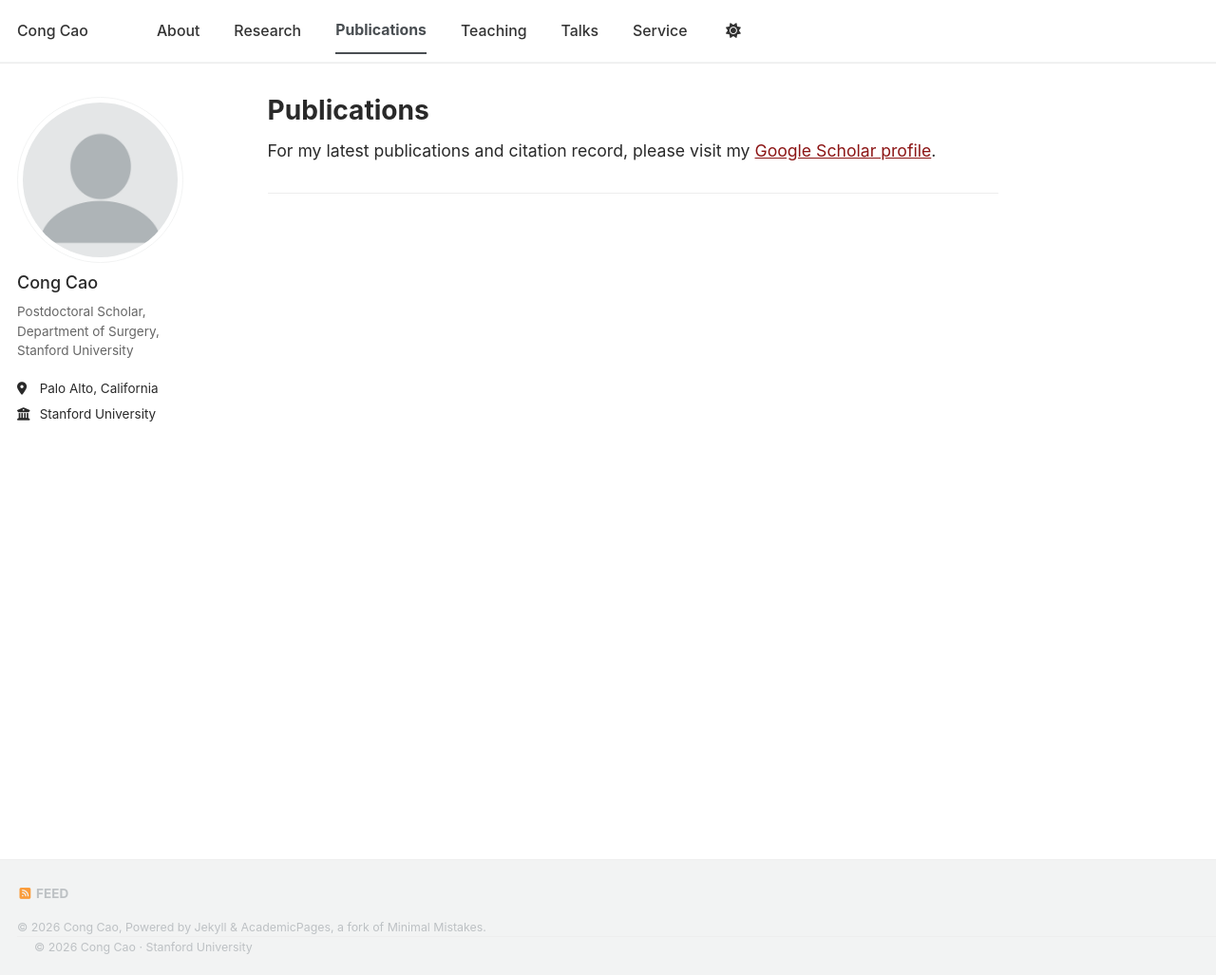
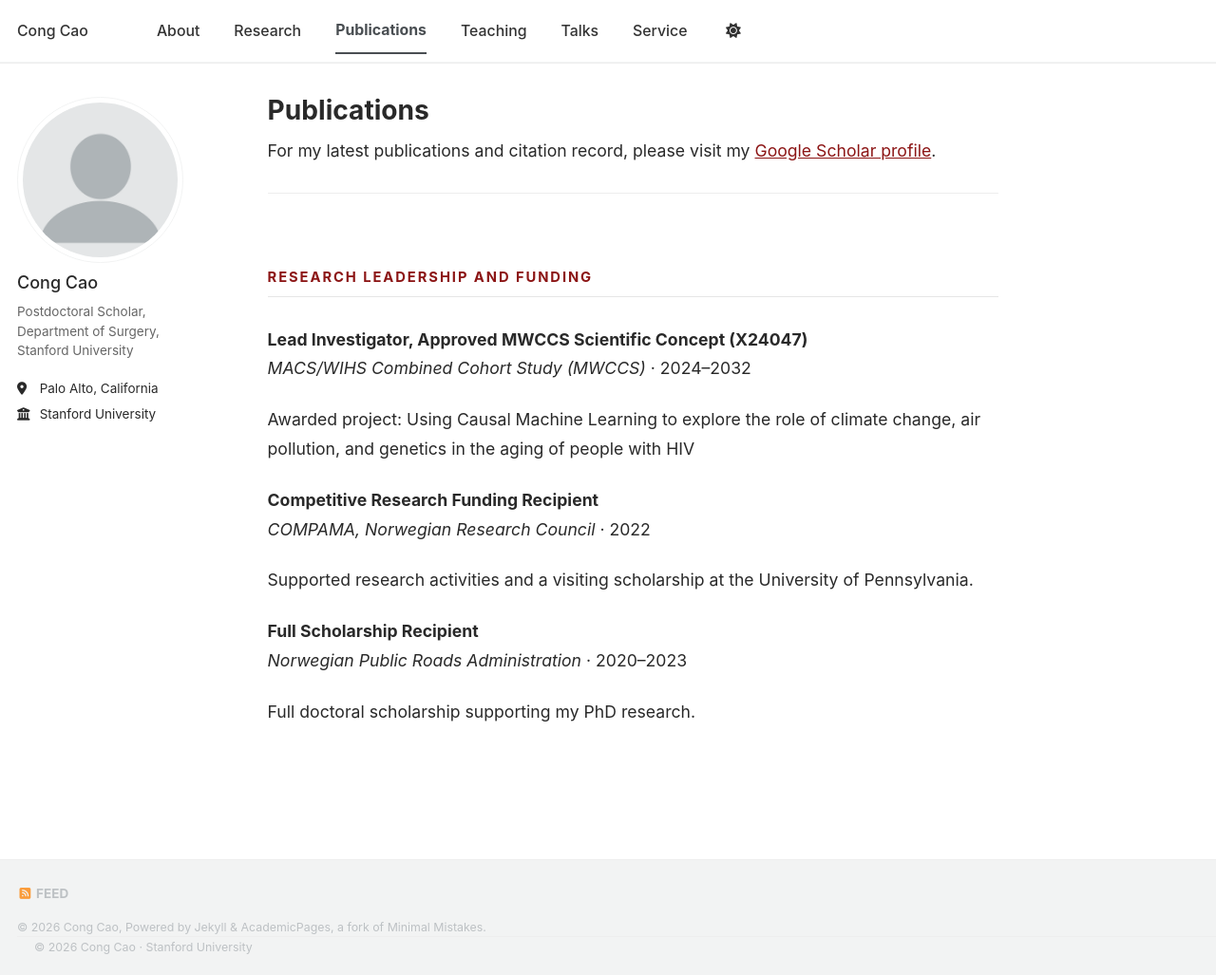
Before and after one commit to congca0/congca0.github.io, a Jekyll site: the page built from publications.md, in a window 1280 px wide and 1027 px high. Shown: the whole window at 95% size. Built offline with Jekyll 4.4.1, drawn with Linux system fonts in a browser that asks for light colours; a style sheet for code colours, icons or effects is not loaded.

Commit message:
Update publications.md

```diff
--- a/publications.md
+++ b/publications.md
@@ -10,3 +10,20 @@ For my latest publications and citation record, please visit my [Google Scholar
 
 
 ---
+
+## Research Leadership and Funding
+
+**Lead Investigator, Approved MWCCS Scientific Concept (X24047)**
+*MACS/WIHS Combined Cohort Study (MWCCS)* · 2024–2032
+
+Awarded project: Using Causal Machine Learning to explore the role of climate change, air pollution, and genetics in the aging of people with HIV
+
+**Competitive Research Funding Recipient**
+*COMPAMA, Norwegian Research Council* · 2022
+
+Supported research activities and a visiting scholarship at the University of Pennsylvania.
+
+**Full Scholarship Recipient**
+*Norwegian Public Roads Administration* · 2020–2023
+
+Full doctoral scholarship supporting my PhD research.
```
